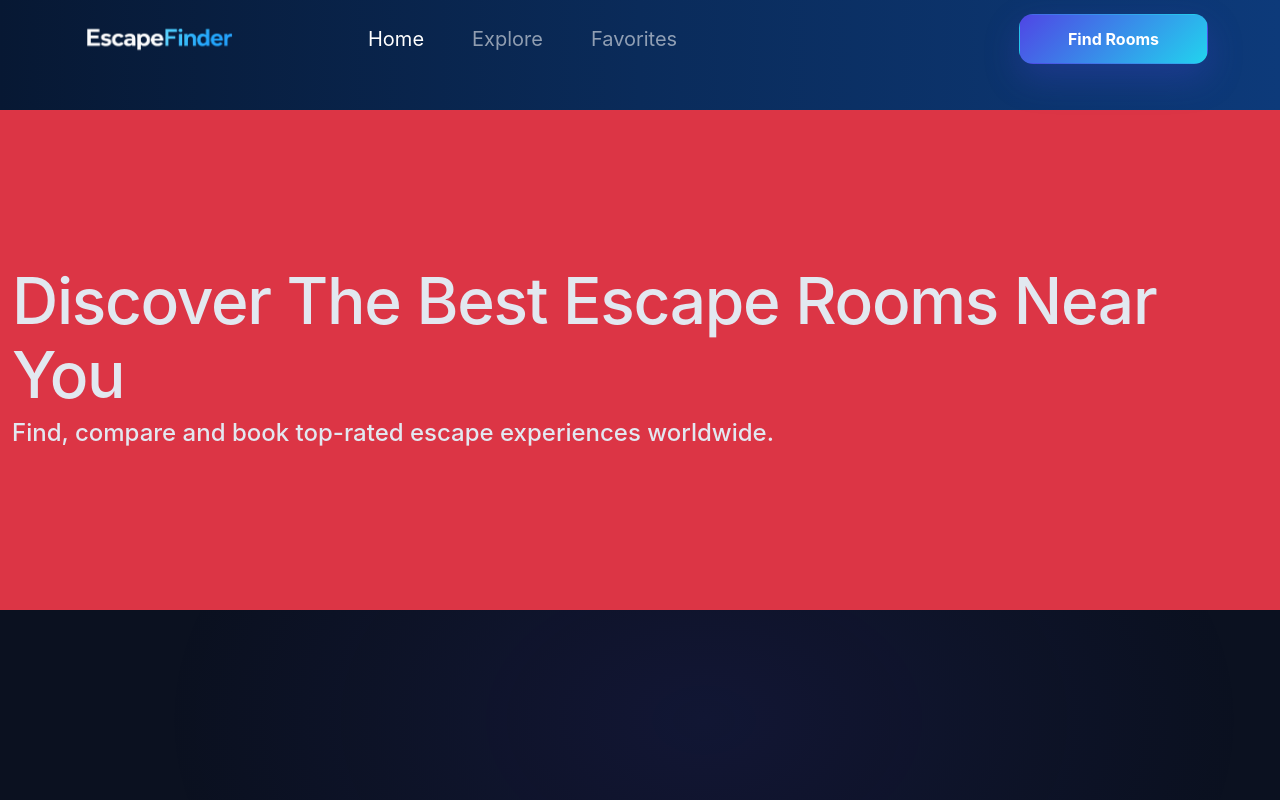
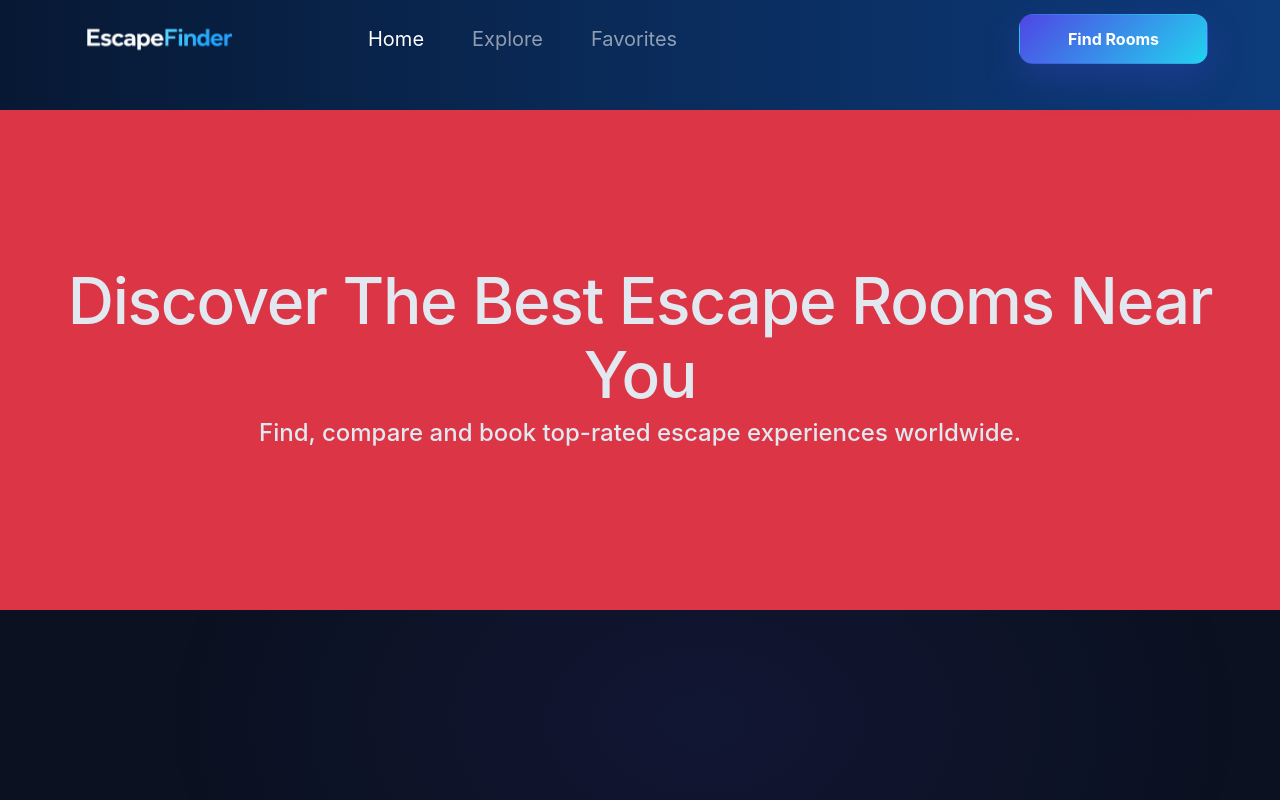
Before and after one commit to kiumars609/escape-finder, a React (Vite) app: page / in a window 1280 px wide. Built offline with nearby package versions, Linux system fonts and the light colour scheme.

Commit message:
Edit Describe for SubHeader

```diff
--- a/src/Components/SubHeader/Describe.jsx
+++ b/src/Components/SubHeader/Describe.jsx
@@ -4,8 +4,12 @@ export default function Describe() {
   return (
     <>
       <div className="sub-header">
-        <h1 className="title">Discover The Best Escape Rooms Near You</h1>
-        <h4>Find, compare and book top-rated escape experiences worldwide.</h4>
+        <h1 className="title text-center">
+          Discover The Best Escape Rooms Near You
+        </h1>
+        <h4 className="text-center">
+          Find, compare and book top-rated escape experiences worldwide.
+        </h4>
       </div>
     </>
   );
```
